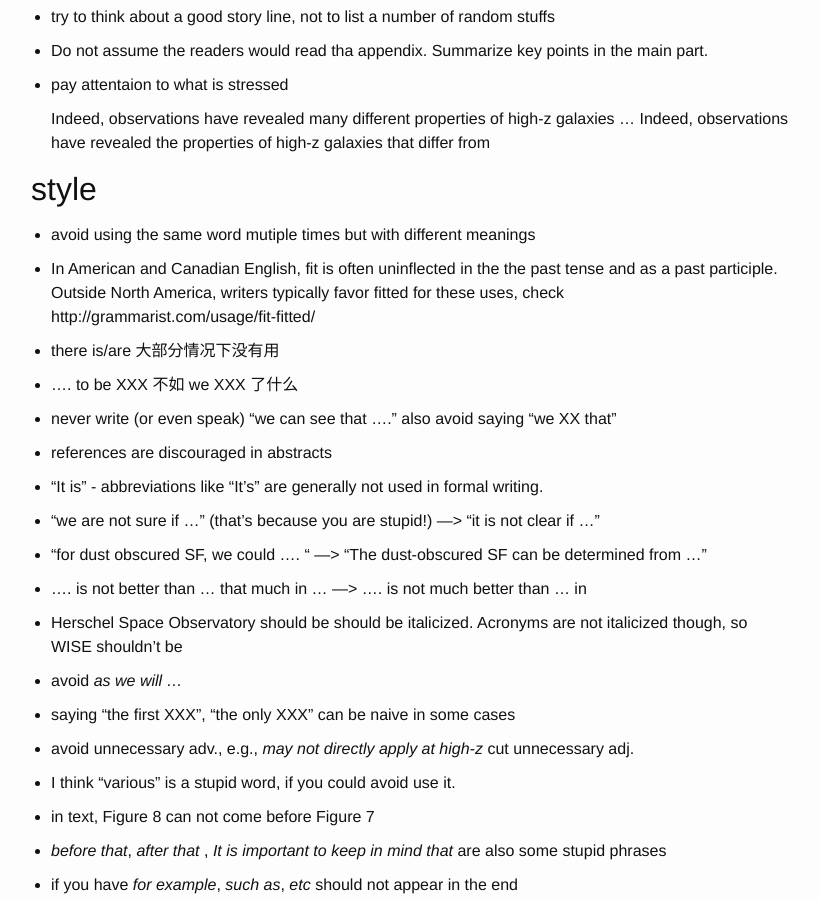
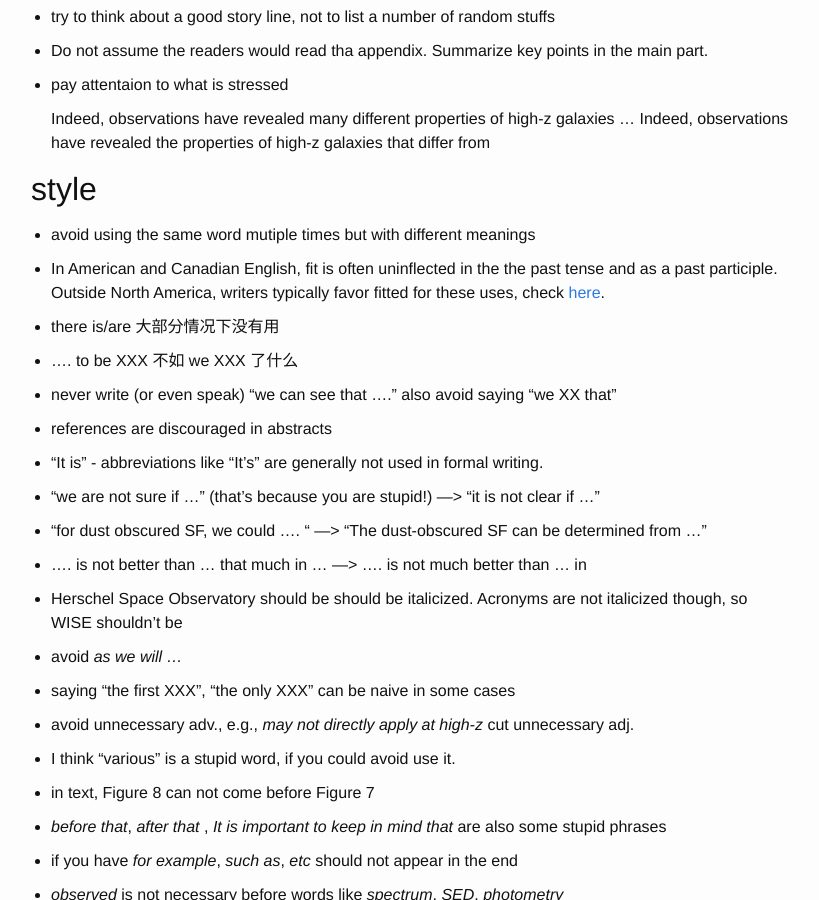
Before and after one commit to karlan/karlan.github.io, a Jekyll site: the page built from _posts/2015-07-07-english-writing.markdown, in a window 1280 px wide and 900 px high, scrolled down 364 px. Shown: the whole window, without its empty margins (229-1048 px from the left). Built offline with Jekyll 4.4.1, drawn with Linux system fonts in a browser that asks for light colours; comment, search, counter and statistics services are not loaded; part of the change alters nothing that is shown; some of the changed text lies outside the part shown.

```diff
--- a/_posts/2015-07-07-english-writing.markdown
+++ b/_posts/2015-07-07-english-writing.markdown
@@ -28,7 +28,7 @@ As an English learner for over 12 years, I still make huge amounts of mistakes.
 
 * avoid using the same word mutiple times but with different meanings
 
-* In American and Canadian English, fit is often uninflected in the the past tense and as a past participle. Outside North America, writers typically favor fitted for these uses, check http://grammarist.com/usage/fit-fitted/
+* In American and Canadian English, fit is often uninflected in the the past tense and as a past participle. Outside North America, writers typically favor fitted for these uses, check [here][fit-fitted].
 
 
 * there is/are 大部分情况下没有用
@@ -214,7 +214,12 @@ As an English learner for over 12 years, I still make huge amounts of mistakes.
 
 * there is a space before the left bracket (
 
+* [bulleted lists][bulleted lists]
 
 
-*  standard deviation and standard error
-    http://www.graphpad.com/guides/prism/6/statistics/index.htm?stat_standard_deviation_and_standar.htm
+
+*  [standard deviation and standard error][stdev]
+
+[bulleted lists]:http://www.dailywritingtips.com/bulleted-lists/
+[stdev]:http://www.graphpad.com/guides/prism/6/statistics/index.htm?stat_standard_deviation_and_standar.htm
+[fit-fitted]:http://grammarist.com/usage/fit-fitted/
```
Also changed, not shown: 1 other file.
